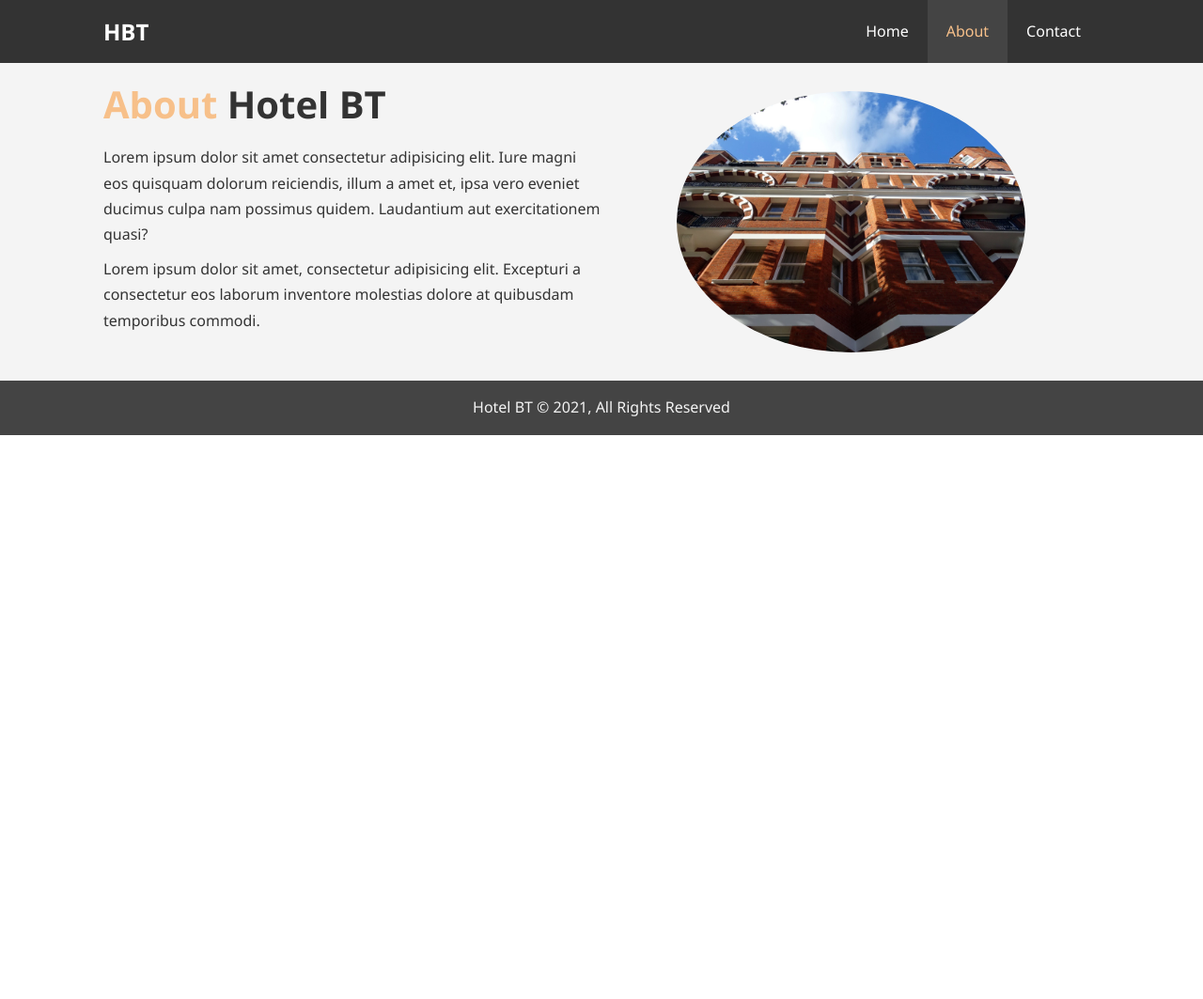
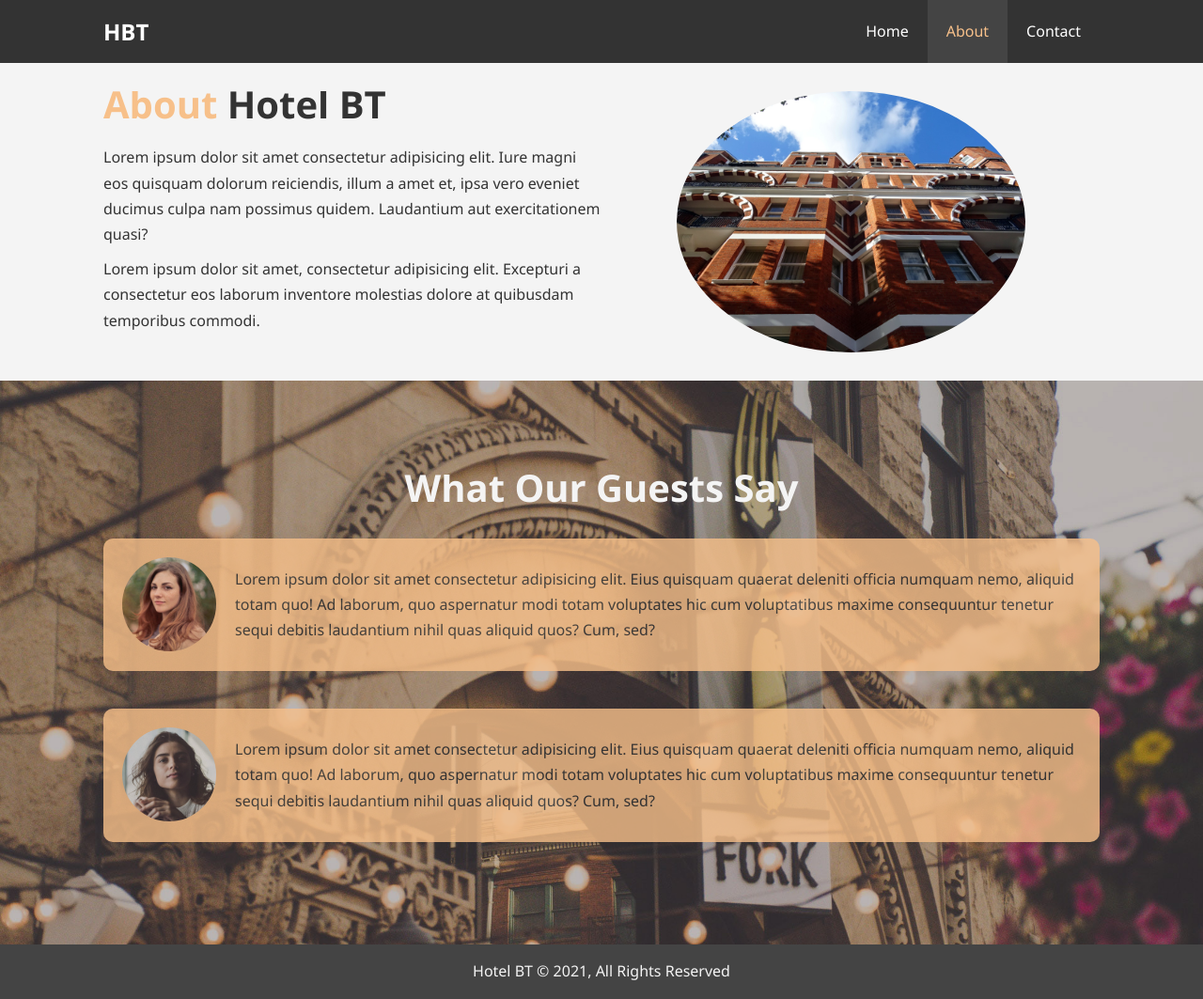
Before and after one commit to johnny-prencipe/hotel-website, a plain HTML site: page about.html in a window 1280 px wide. Shown: the whole page at 94% size. Before the commit the page ends 800 px from the top, so only its background shows below. Drawn offline with Linux system fonts and the light colour scheme.

Commit message:
About page finished

```diff
--- a/about.html
+++ b/about.html
@@ -36,6 +36,23 @@
     </div>
   </section>
 
+  <div class="clr"></div>
+
+  <section id="testimonials" class="py-3">
+    <div class="container">
+      <h2 class="l-heading">What Our Guests Say</h2>
+      <div class="testimonial bg-primary">
+        <img src="/img/person-1.jpg" alt="Alice">
+        <p>Lorem ipsum dolor sit amet consectetur adipisicing elit. Eius quisquam quaerat deleniti officia numquam nemo, aliquid totam quo! Ad laborum, quo aspernatur modi totam voluptates hic cum voluptatibus maxime consequuntur tenetur sequi debitis laudantium nihil quas aliquid quos? Cum, sed?</p>
+      </div>
+
+      <div class="testimonial bg-primary">
+        <img src="/img/person-2.jpg" alt="Riley">
+        <p>Lorem ipsum dolor sit amet consectetur adipisicing elit. Eius quisquam quaerat deleniti officia numquam nemo, aliquid totam quo! Ad laborum, quo aspernatur modi totam voluptates hic cum voluptatibus maxime consequuntur tenetur sequi debitis laudantium nihil quas aliquid quos? Cum, sed?</p>
+      </div>
+    </div>
+  </section>
+
   <footer class="main-footer">
     <p>Hotel BT &copy; 2021, All Rights Reserved</p>
   </footer>
--- a/css/style.css
+++ b/css/style.css
@@ -204,6 +204,33 @@ p {
   border-radius: 50%;
 }
 
+/* Testimonials */
+#testimonials {
+  height: 600px;
+  background: url('../img/test-bg.jpg') no-repeat center center/cover;
+  padding-top: 100px;
+}
+
+#testimonials h2 {
+  color: #f4f4f4;
+  text-align: center;
+  padding-bottom: 40px;
+}
+
+#testimonials .testimonial {
+  padding: 20px;
+  margin-bottom: 40px;
+  border-radius: 10px;
+  opacity: 80%;
+}
+
+#testimonials .testimonial img {
+  width: 100px;
+  float: left;
+  margin-right: 20px;
+  border-radius: 50%;
+}
+
 /* Footer */
 .main-footer {
   text-align: center;
```
